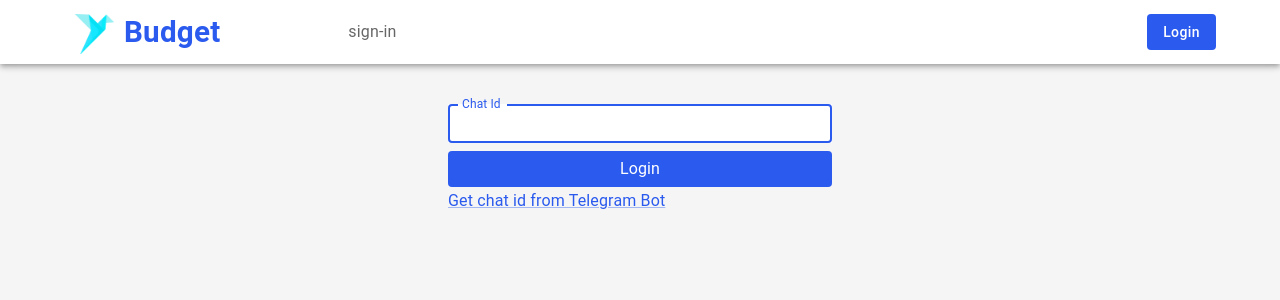
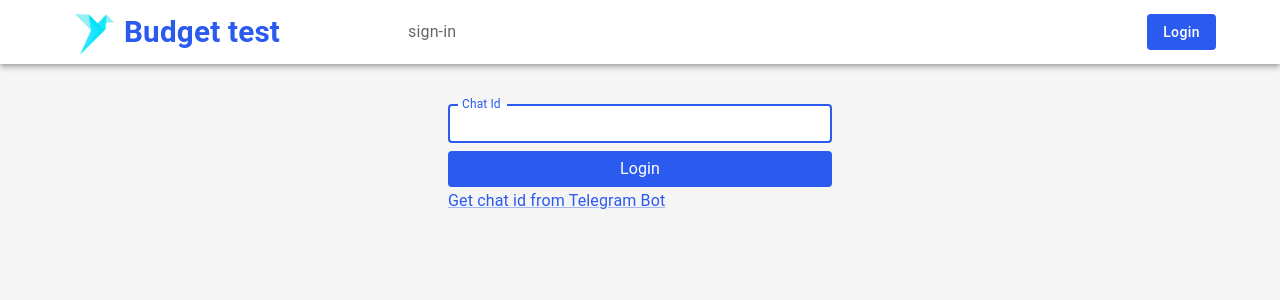
Before and after one commit to VictorKharitonov/budget-app, a React (Create React App) app in the folder frontend/: page /sign-in in a window 1280 px wide. Shown: the top 300 px of the page. Built offline with nearby package versions, Linux system fonts and the light colour scheme.

Commit message:
feat: test-action

```diff
--- a/frontend/src/components/ui/navBar/NavBar.tsx
+++ b/frontend/src/components/ui/navBar/NavBar.tsx
@@ -145,7 +145,7 @@ const NavBar: FC = () => {
           <Box className={cl.logoContainer} component={Link} to="/envelope">
             <img src={Logo} height="60px" width="60px" alt="logo" />
             <Typography variant="h4" className={cl.logoText}>
-              Budget
+              Budget test
             </Typography>
           </Box>
           {/** desktop **/}
```
